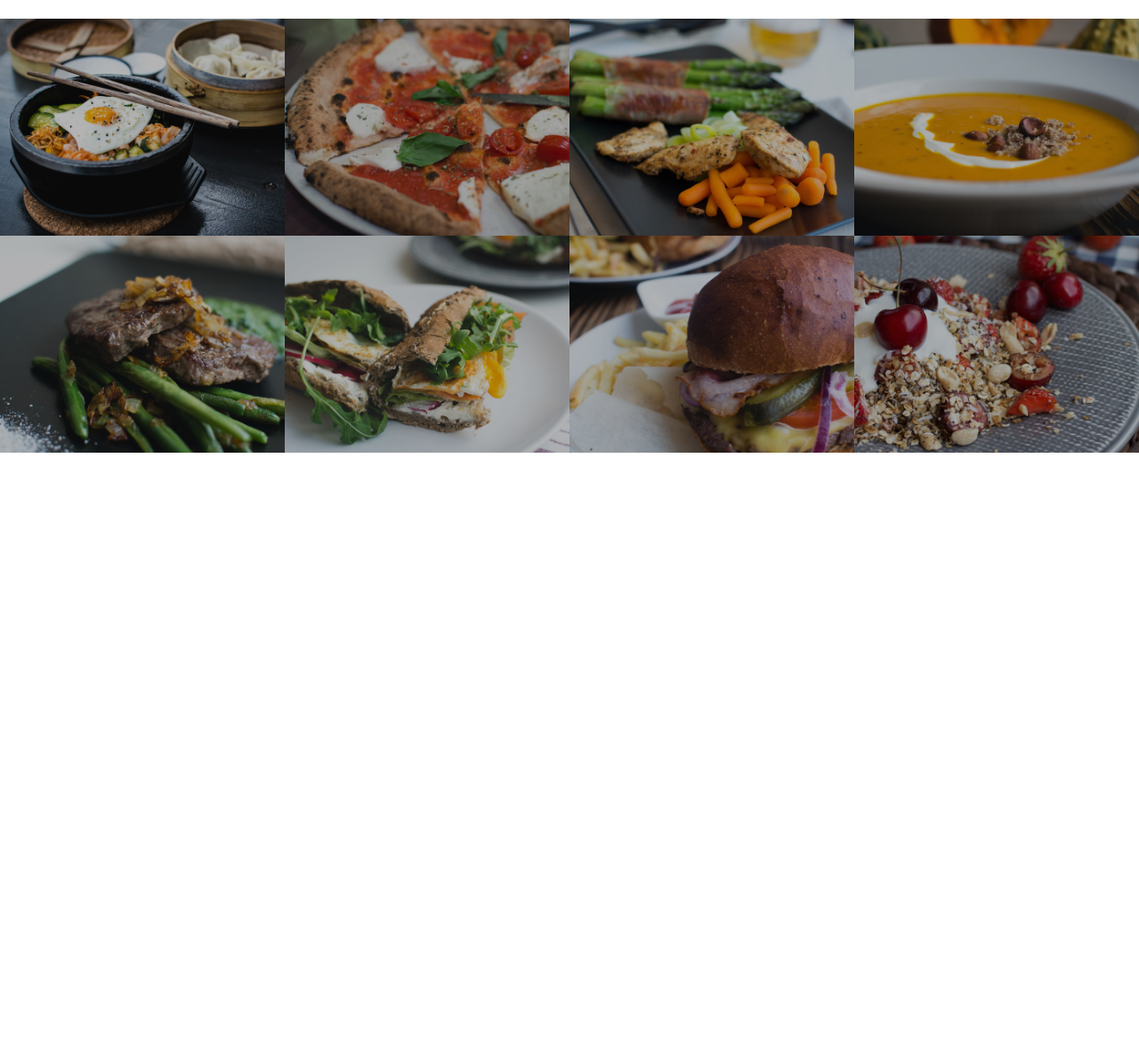
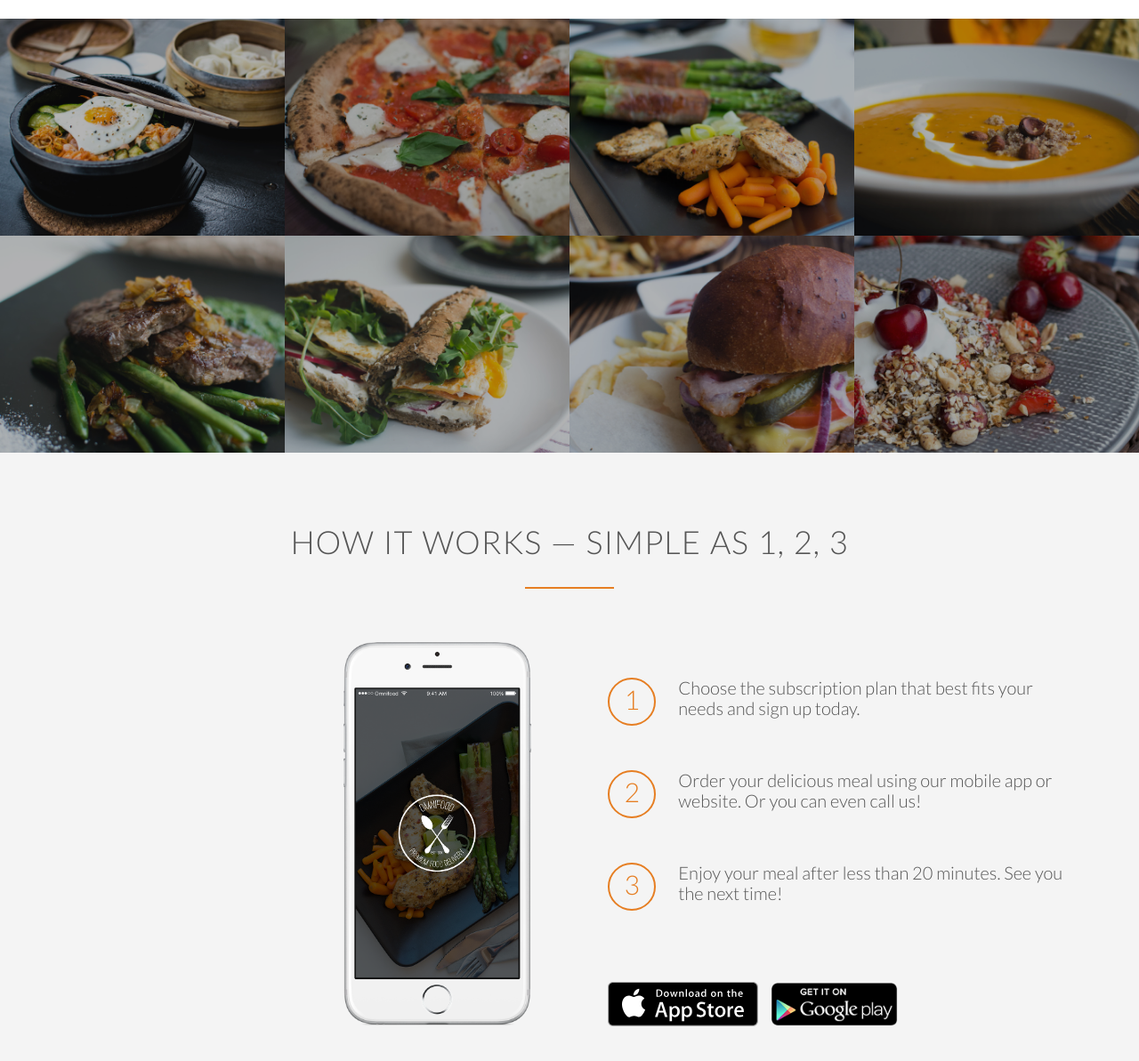
Before and after one commit to eveningstar33/Healthyfood, a plain HTML site: page index.html in a window 1280 px wide. Shown: the part 1441-2634 px from the top of the page at 89% size. Before the commit the page ends 1950 px from the top, so only its background shows below. Drawn offline with Linux system fonts and the light colour scheme; files whose address does not match are found by name.

Commit message:
Added the how-it-works section

```diff
--- a/index.html
+++ b/index.html
@@ -116,5 +116,33 @@
                 </li>
             </ul>
         </section>
+
+        <section class="section-steps" id="works">
+            <div class="row">
+                <h2>How it works &mdash; Simple as 1, 2, 3</h2>
+            </div>
+            <div class="row">
+                <div class="col span-1-of-2 steps-box">
+                    <img src="resources/img/app-iPhone.png" alt="Omnifood app on iPhone" class="app-screen js--wp-2">
+                </div>
+                <div class="col span-1-of-2 steps-box">
+                    <div class="works-step clearfix">
+                        <div>1</div>
+                        <p>Choose the subscription plan that best fits your needs and sign up today.</p>
+                    </div>
+                    <div class="works-step clearfix">
+                        <div>2</div>
+                        <p>Order your delicious meal using our mobile app or website. Or you can even call us!</p>
+                    </div>
+                    <div class="works-step clearfix">
+                        <div>3</div>
+                        <p>Enjoy your meal after less than 20 minutes. See you the next time!</p>
+                    </div>
+
+                    <a href="#" class="btn-app"><img src="resources/img/download-app.svg" alt="App Store Button"></a>
+                    <a href="#" class="btn-app"><img src="resources/img/download-app-android.png" alt="Play Store Button"></a>
+                </div>
+            </div>
+        </section>
 </body>
 </html>
--- a/resources/css/style.css
+++ b/resources/css/style.css
@@ -11,6 +11,15 @@ html {
 	font-weight: 300;
 	font-size: 20px;
 	text-rendering: optimizeLegibility;
+}
+
+.clearfix {zoom: 1;}
+.clearfix:after {
+    content: '.';
+    clear: both;
+    display: block;
+    height: 0;
+    visibility: hidden;
 }
 
 .row {
@@ -175,6 +184,61 @@ h2:after {
     transform: scale(1.03);
 }
 
+/* ----------------------------------------------- */
+/* HOW IT WORKS SECTION */
+/* ----------------------------------------------- */
+
+.section-steps {
+    background-color: #f4f4f4;
+}
+
+.steps-box {
+    margin-top: 30px;
+}
+
+.steps-box:first-child {
+    text-align: right;
+    padding-right: 3%;
+}
+
+.steps-box:last-child {
+    text-align: left;
+    padding-left: 3%;
+    margin-top: 70px;
+}
+
+.app-screen {
+    width: 40%;
+}
+
+.works-step {
+    margin-bottom: 50px;
+}
+
+.works-step:last-of-type {
+    margin-bottom: 80px;
+}
+
+.works-step div {
+    color: #e67e22;
+    font-size: 150%;
+    height: 54px;
+    width: 54px;
+    border: 2px solid #e67e22;
+    border-radius: 50%;
+    display: inline-block;
+    text-align: center;
+    margin-right: 25px;
+    float: left;
+    padding: 5px;
+}
+
+.btn-app img {
+    height: 50px;
+    width: auto;
+    margin-right: 10px;
+}
+
 .btn:link,
 .btn:visited {
 	display: inline-block;
```
Also changed, not shown: resources/img/download-app.svg (added).
